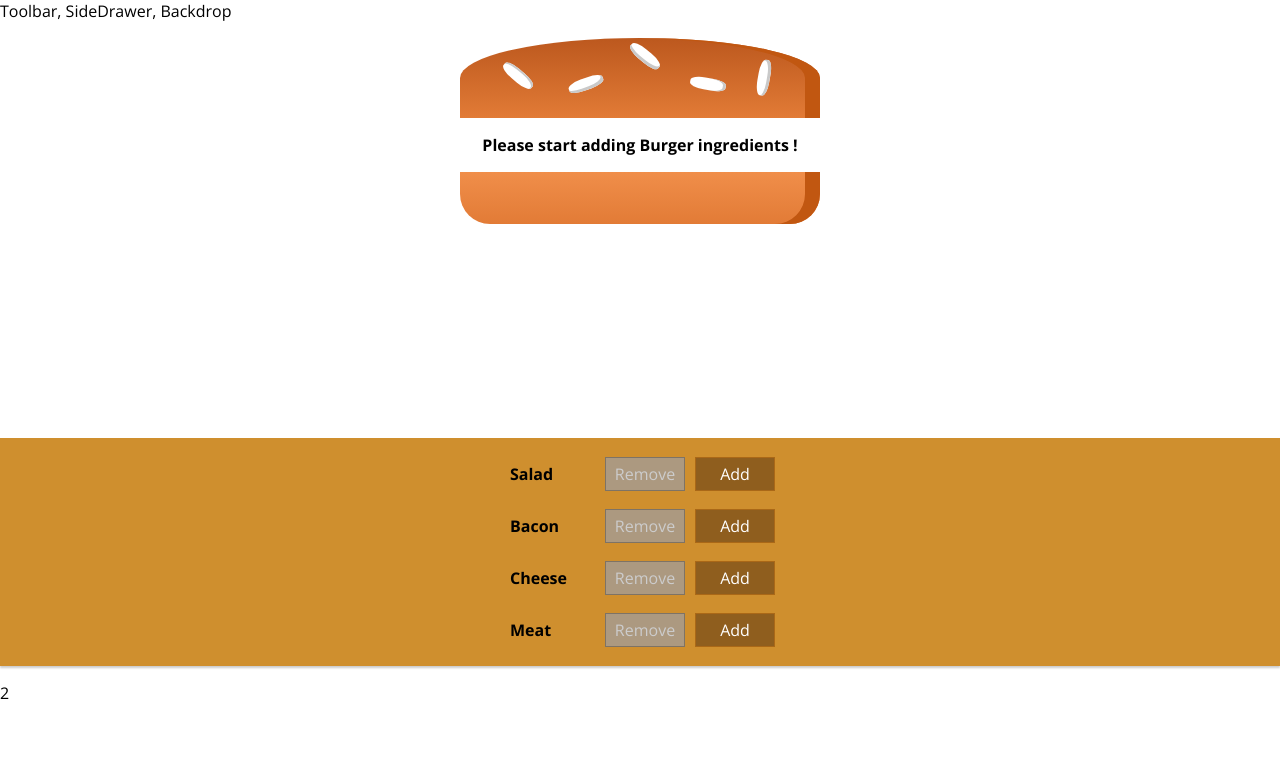
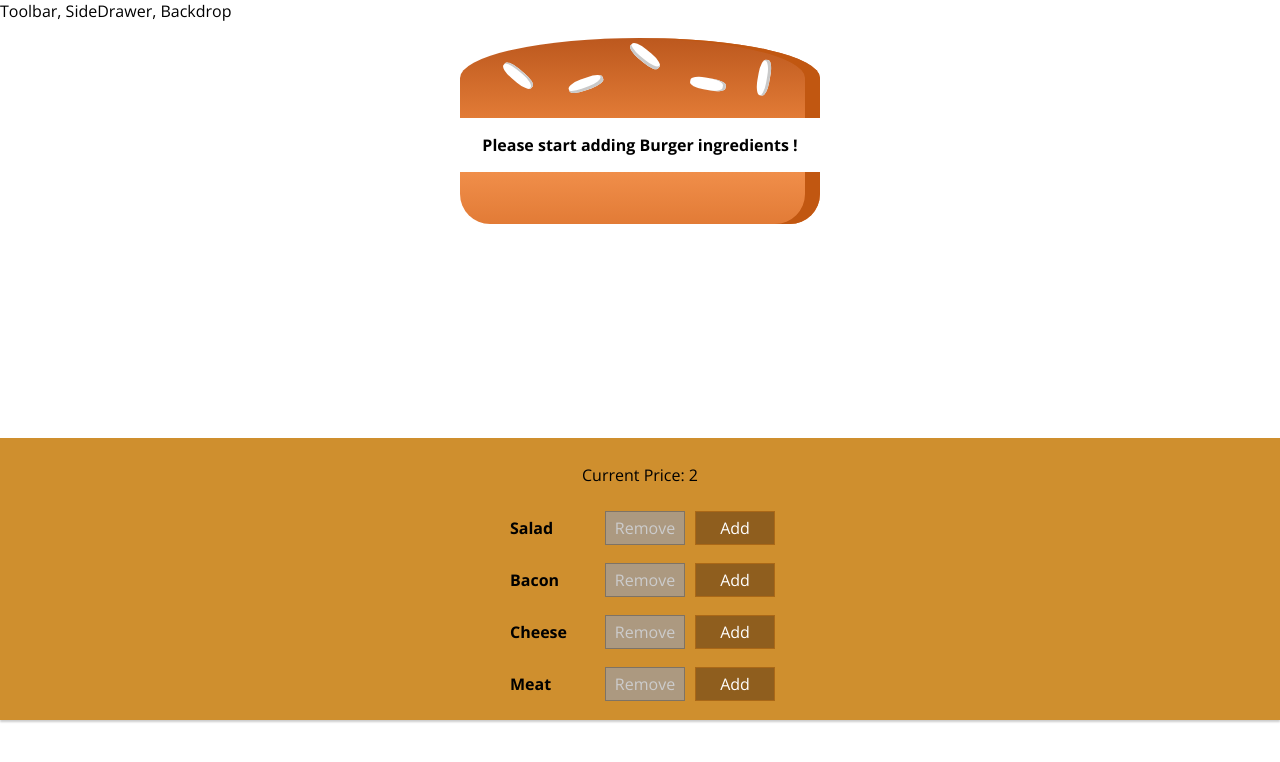
Before and after one commit to lechcirmirakis/burger_configurator, a React (Create React App) app: page / in a window 1280 px wide. Shown: the top 762 px of the page. Built offline with nearby package versions, Linux system fonts and the light colour scheme.

Commit message:
display total price

```diff
--- a/src/components/Burger/BuildControls/index.js
+++ b/src/components/Burger/BuildControls/index.js
@@ -4,7 +4,7 @@ import Control from "./Control/";
 import { controls } from "../../../static/items";
 import PropTypes from "prop-types";
 
-const buildControls = ({ updateItems, disabledInfo }) => {
+const buildControls = ({ updateItems, disabledInfo, currentPrice }) => {
   const showControls = (control, idx) => {
     const { label, type } = control;
     return (
@@ -19,13 +19,17 @@ const buildControls = ({ updateItems, disabledInfo }) => {
   };
 
   return (
-    <BuildControlsWrapper>{controls.map(showControls)}</BuildControlsWrapper>
+    <BuildControlsWrapper>
+      <p>Current Price: {currentPrice}</p>
+      {controls.map(showControls)}
+    </BuildControlsWrapper>
   );
 };
 
 buildControls.propTypes = {
   updateItems: PropTypes.func.isRequired,
   disabledInfo: PropTypes.object.isRequired,
+  currentPrice: PropTypes.number,
 };
 
 export default buildControls;
--- a/src/containers/BurgerBuilder/index.js
+++ b/src/containers/BurgerBuilder/index.js
@@ -43,8 +43,8 @@ class BurgerBuilder extends Component {
         <BuildControls
           updateItems={this.updatedItemsHandler}
           disabledInfo={disabledControlsInfo(this.state.items)}
+          currentPrice={this.state.totalPrice}
         />
-        <p>{this.state.totalPrice}</p>
       </>
     );
   }
```
